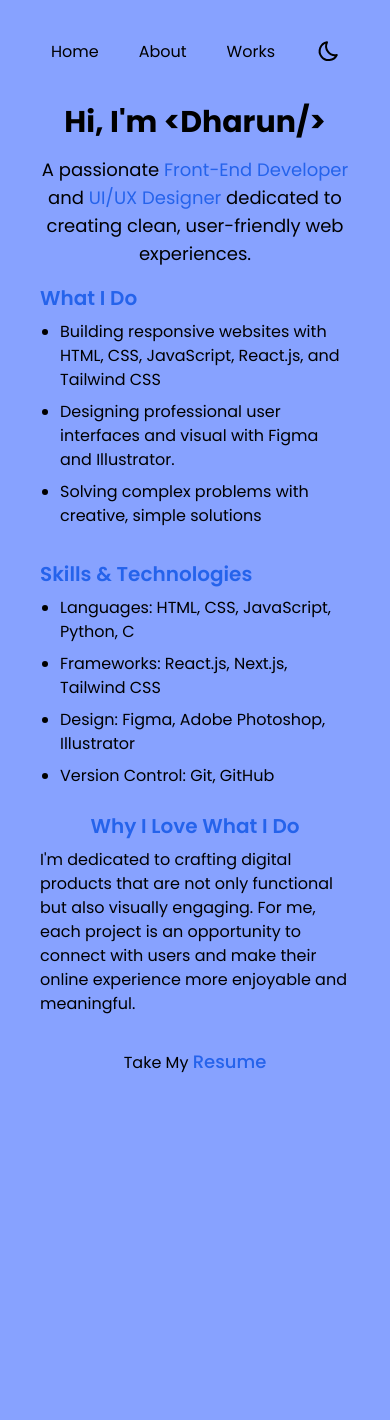
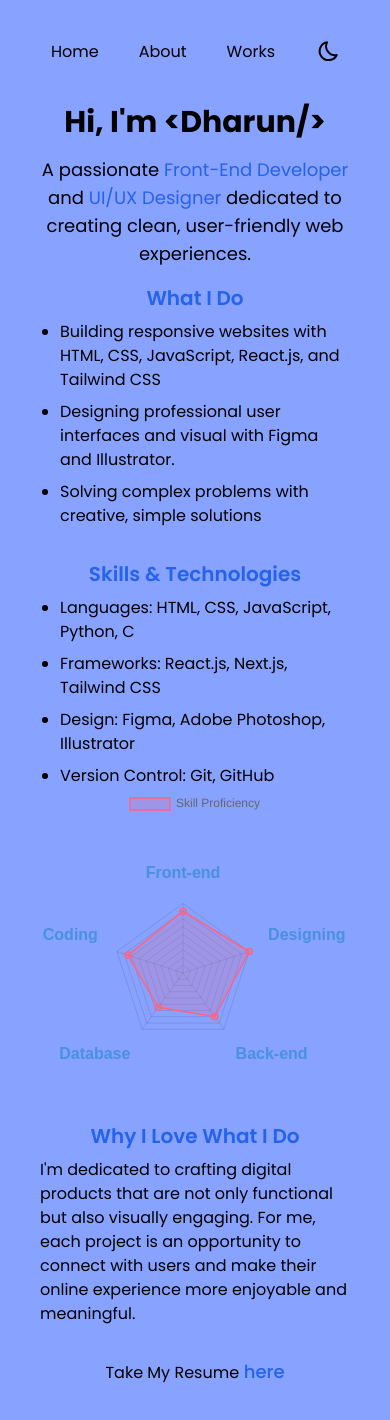
Before and after one commit to DharuNamikaze/my-portfolio, a Next.js app: page /About in a window 390 px wide. Shown: the top 1420 px of the page. Before the commit the page ends 1116 px from the top, so only its background shows below. Built offline with nearby package versions, Linux system fonts and the light colour scheme.

Commit message:
Chart Changes

```diff
--- a/components/ProjectCards.jsx
+++ b/components/ProjectCards.jsx
@@ -6,17 +6,17 @@ const ProjectCards = () => {
   return (
     <>
       <section className="cards flex flex-wrap justify-center items-center gap-4">
-        <a href="#" className="block w-full sm:w-auto max-w-sm p-6 hover:bg-white  hover:text-black rounded-lg shadow-xl dark:shadow-lg dark:shadow-indigo-500">
+        <a href="https://github.com/DharuNamikaze/CellSaver" target='_blank' className="block w-full sm:w-auto max-w-sm p-6 hover:bg-white  hover:text-black rounded-lg shadow-xl dark:shadow-lg dark:shadow-indigo-500">
           <h5 className="mb-2 text-2xl font-bold tracking-tight">CellSaver</h5>
           <p className="font-normal">Python-based application designed to monitor laptop battery wear level and notify users when performance declines.</p>
         </a>
 
-        <a href="#" className="block w-full sm:w-auto max-w-sm p-6 hover:bg-white  hover:text-black rounded-lg shadow-xl dark:shadow-lg dark:shadow-indigo-500">
+        <a href="https://github.com/DharuNamikaze/smartpick" target='_blank' className="block w-full sm:w-auto max-w-sm p-6 hover:bg-white  hover:text-black rounded-lg shadow-xl dark:shadow-lg dark:shadow-indigo-500">
           <h5 className="mb-2 text-2xl font-bold tracking-tight">SmartPick</h5>
           <p className="font-normal">Smartpick is a personalized chatbot helps users by recommending tech product based on their preferences and needs.</p>
         </a>
 
-        <a href="#" className="block w-full sm:w-auto max-w-sm p-6 hover:bg-white  hover:text-black rounded-lg shadow-xl dark:shadow-lg dark:shadow-indigo-500">
+        <a href="https://github.com/DharuNamikaze/typeD" target="_blank"className="block w-full sm:w-auto max-w-sm p-6 hover:bg-white  hover:text-black rounded-lg shadow-xl dark:shadow-lg dark:shadow-indigo-500">
           <h5 className="mb-2 text-2xl font-bold tracking-tight">typeD</h5>
           <p className="font-normal">A Minimalistic Typing Test App, Inspired by Monkeytype. to showcase Javascript Skills</p>
         </a>
--- /dev/null
+++ b/components/RadarChart.jsx
@@ -0,0 +1,44 @@
+// components/RadarChart.js
+import { Radar } from 'react-chartjs-2';
+import { Chart as ChartJS, RadialLinearScale, PointElement, LineElement, Filler, Tooltip, Legend } from 'chart.js/auto';
+
+ChartJS.register(RadialLinearScale, PointElement, LineElement, Filler, Tooltip, Legend);
+
+const RadarChart = () => {
+  const data = {
+    labels: ['Front-end', 'Designing', 'Back-end', 'Database', 'Coding'],
+    datasets: [
+      {
+        label: 'Skill Proficiency',
+        data: [80, 90, 70, 55, 75],
+        backgroundColor: 'rgba(255, 99, 132, 0.2)',
+        borderColor: 'rgb(255, 99, 132)',
+        borderWidth: 1.5,
+      },
+    ],
+  };
+
+  const options = {
+    scales: {
+      r: {
+        beginAtZero: true,
+        ticks: {
+          display: false, // Hides the tick labels
+        },
+        pointLabels: {
+          font: {
+            family: "'Arial', sans-serif", // You can change the font family
+            size: 16, // Increase font size
+            weight: 'bold', // Make labels bold
+          },
+          color: '#4A90E2', // Change label text color
+          padding: 20, // Increase padding between labels and center
+        },
+      },
+    },
+  };
+
+  return <Radar data={data} options={options} />;
+};
+
+export default RadarChart;
--- a/components/main.jsx
+++ /dev/null
@@ -1,9 +0,0 @@
-import React from 'react'
-
-const main = () => {
-  return (
-    <div>main</div>
-  )
-}
-
-export default main;
--- a/package.json
+++ b/package.json
@@ -11,8 +11,10 @@
   "dependencies": {
     "@next/font": "^14.2.15",
     "autoprefixer": "^10.4.20",
+    "chart.js": "^4.4.6",
     "next": "^15.0.2",
     "react": "^18.3.1",
+    "react-chartjs-2": "^5.2.0",
     "react-dom": "^18.3.1",
     "react-simple-typewriter": "^5.0.1",
     "react-typed": "^2.0.12",
--- a/pages/About.jsx
+++ b/pages/About.jsx
@@ -1,5 +1,5 @@
+import RadarChart from "../components/RadarChart";
 import "../styles/globals.css";
-
 const About = () => {
   return (
     <>
@@ -15,7 +15,7 @@ const About = () => {
 
         <div className="grid grid-cols-1 sm:grid-cols-2 gap-8">
           <div>
-            <h2 className="text-xl font-semibold text-blue-600 mb-2">What I Do</h2>
+            <h2 className="text-xl font-semibold text-center text-blue-600 mb-2">What I Do</h2>
             <ul className="list-disc pl-5 space-y-2">
               <li>
                 Building responsive websites with HTML, CSS, JavaScript,
@@ -28,7 +28,7 @@ const About = () => {
             </ul>
           </div>
           <div>
-            <h2 className="text-xl font-semibold text-blue-600 mb-2">
+            <h2 className="text-xl font-semibold text-center text-blue-600 mb-2">
               Skills & Technologies
             </h2>
             <ul className="list-disc pl-5 space-y-2">
@@ -39,7 +39,9 @@ const About = () => {
             </ul>
           </div>
         </div>
-
+        <div>
+          <RadarChart/>
+        </div>
         <div className="mt-6">
           <h2 className="text-xl font-semibold text-blue-600 mb-2 text-center">
             Why I Love What I Do
@@ -53,14 +55,13 @@ const About = () => {
 
         <div className="text-center mt-8">
           Take My {" "}
-          <a
+          Resume
+            <a
             href="../assets/Dharun-Resume.pdf"
             target="_blank"
             rel="noopener noreferrer"
             className="text-lg font-medium text-blue-600 hover:underline"
-          >
-             Resume
-          </a>
+          > here</a>
         </div>
       </section>
     </>
--- a/pages/Works.jsx
+++ b/pages/Works.jsx
@@ -5,7 +5,7 @@ import '../styles/globals.css';
 const Works = () => {
   return (
     <>
-    <section className='mt-5'>
+    <section className=' work-sec mt-5'>
       <h1 className='font-semibold text-2xl text-center flex justify-center p-4'>Projects</h1>
       <ProjectCards />
       <h1 className='font-semibold text-2xl text-center flex justify-center p-4'>Designs</h1>
```
Also changed, not shown: 1 other file (tests, documents, lock files or other folders).
